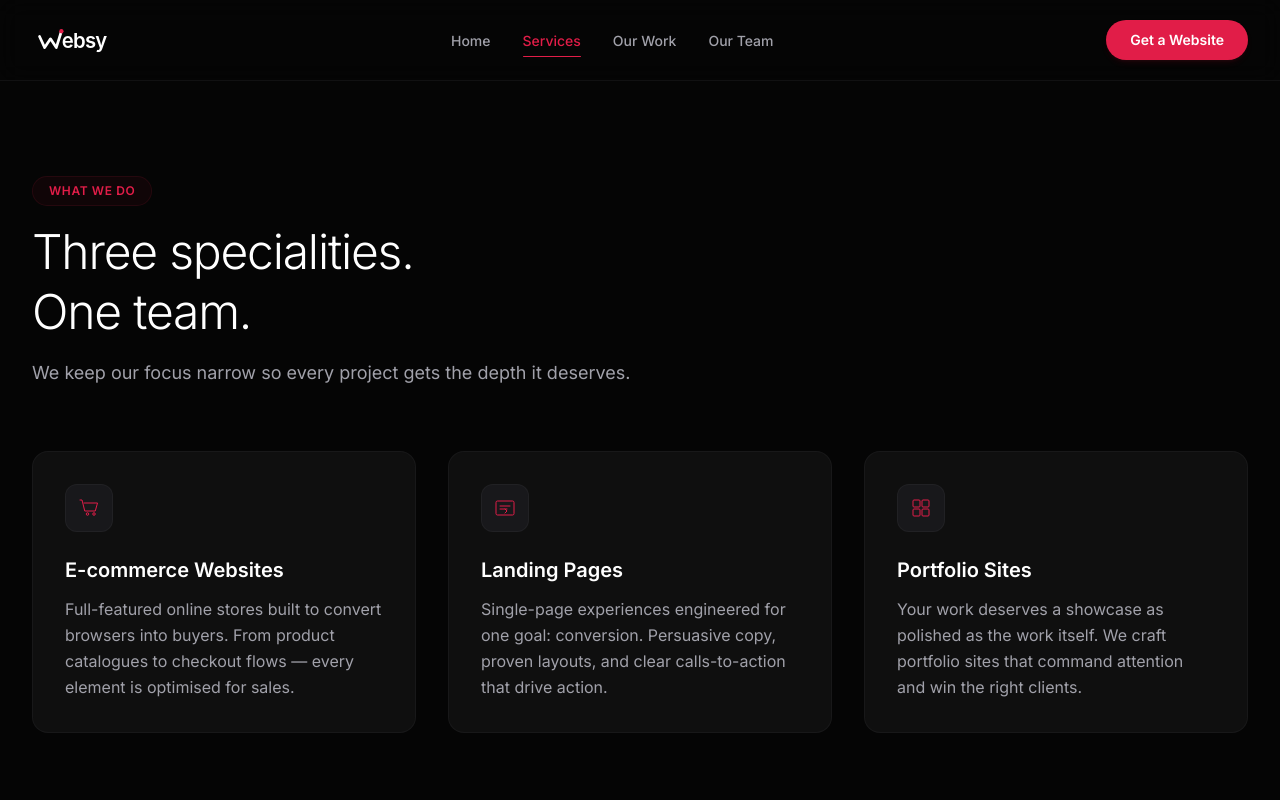
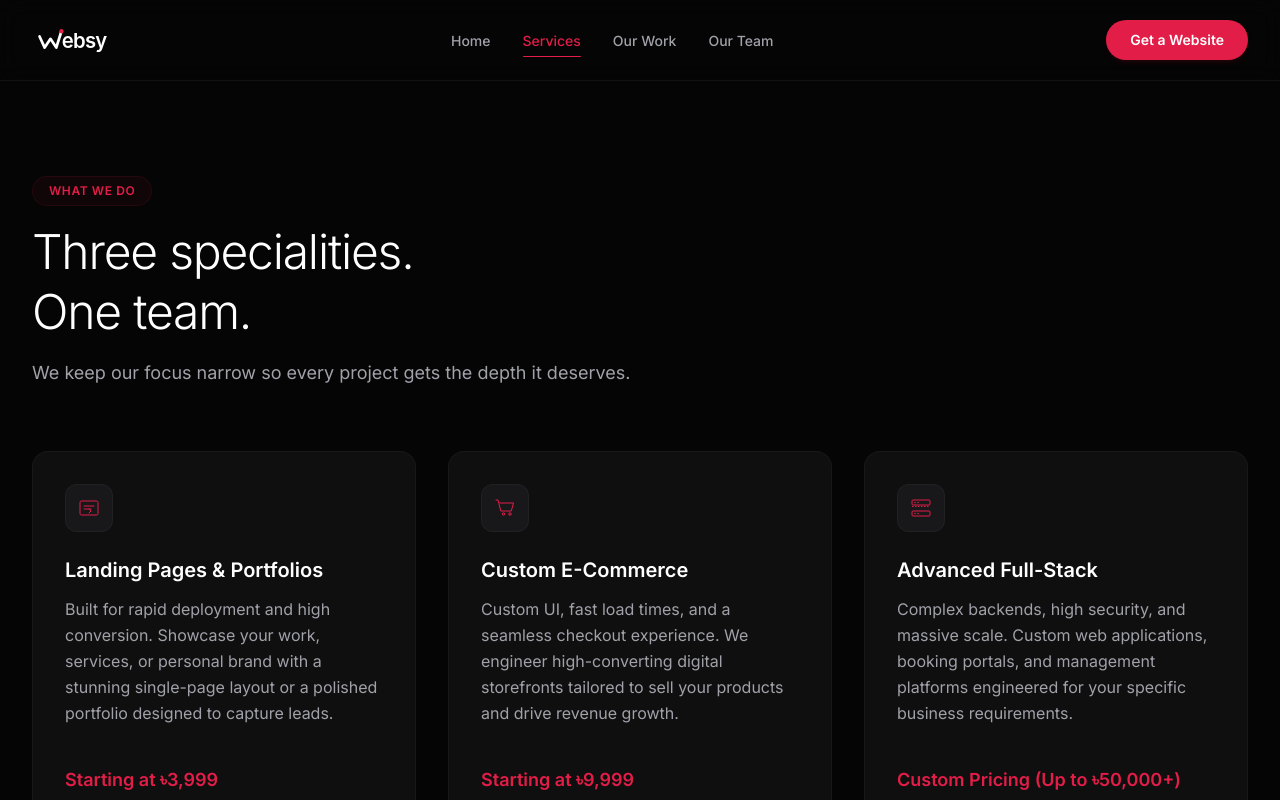
Before and after one commit to mahunn/Websy-Agentic, a Next.js app: page /services in a window 1280 px wide. Shown: the top 800 px of the page. Built offline with nearby package versions, Linux system fonts and the light colour scheme.

Commit message:
Update BDT pricing anchors on services and add budget dropdown to contact page

```diff
--- a/app/contact/page.tsx
+++ b/app/contact/page.tsx
@@ -8,6 +8,7 @@ export default function Contact() {
     name: '',
     email: '',
     projectType: '',
+    budget: '',
     message: '',
   });
   const [isSubmitting, setIsSubmitting] = useState(false);
@@ -17,7 +18,7 @@ export default function Contact() {
     e.preventDefault();
 
     // Check validation
-    if (!formData.name || !formData.email || !formData.projectType) {
+    if (!formData.name || !formData.email || !formData.projectType || !formData.budget) {
       return;
     }
 
@@ -117,6 +118,34 @@ export default function Contact() {
                 </div>
               </div>
 
+              {/* Project Budget Select */}
+              <div className="flex flex-col gap-2">
+                <label htmlFor="field-budget" className="text-xs font-semibold uppercase tracking-wider text-zinc-300">
+                  Project Budget
+                </label>
+                <div className="relative">
+                  <select
+                    id="field-budget"
+                    required
+                    value={formData.budget}
+                    onChange={(e) => setFormData({ ...formData, budget: e.target.value })}
+                    className="w-full bg-[#050505] text-white border border-zinc-800/60 rounded-xl px-4 py-3 min-h-[46px] appearance-none transition-all duration-200 focus:outline-none focus:ring-2 focus:ring-primary/20 focus:border-primary"
+                  >
+                    <option value="" disabled>Select a budget tier…</option>
+                    <option value="under-5k">Less than ৳5,000 (Landing Pages)</option>
+                    <option value="10k-20k">৳10,000 - ৳20,000 (Standard E-Commerce)</option>
+                    <option value="20k-50k">৳20,000 - ৳50,000 (Advanced E-Commerce)</option>
+                    <option value="50k-plus">৳50,000+ (Enterprise Custom)</option>
+                  </select>
+                  {/* Select arrow indicator */}
+                  <div className="absolute right-4 top-1/2 -translate-y-1/2 pointer-events-none text-zinc-500" aria-hidden="true">
+                    <svg className="w-4 h-4" fill="none" stroke="currentColor" strokeWidth="2" viewBox="0 0 24 24">
+                      <path strokeLinecap="round" strokeLinejoin="round" d="M19 9l-7 7-7-7" />
+                    </svg>
+                  </div>
+                </div>
+              </div>
+
               {/* Message Field */}
               <div className="flex flex-col gap-2">
                 <label htmlFor="field-message" className="text-xs font-semibold uppercase tracking-wider text-zinc-300">
@@ -158,7 +187,7 @@ export default function Contact() {
               </p>
               <button
                 onClick={() => {
-                  setFormData({ name: '', email: '', projectType: '', message: '' });
+                  setFormData({ name: '', email: '', projectType: '', budget: '', message: '' });
                   setIsSuccess(false);
                 }}
                 className="inline-flex items-center justify-center bg-transparent hover:bg-white/5 border border-zinc-800 text-white text-xs font-semibold py-2.5 px-6 rounded-full transition-colors duration-200"
--- a/app/services/page.tsx
+++ b/app/services/page.tsx
@@ -24,7 +24,28 @@ export default function Services() {
         {/* 3-Column Services Grid */}
         <div className="grid grid-cols-1 md:grid-cols-3 gap-8" role="list" aria-label="Services offered">
 
-          {/* Card 1: E-commerce */}
+          {/* Card 1: Landing Pages & Portfolios */}
+          <article
+            className="group flex flex-col items-start bg-[#0f0f0f] border border-zinc-800/40 rounded-2xl p-8 hover:border-primary/25 hover:shadow-lg hover:shadow-primary/5 transition-all duration-300"
+            role="listitem"
+          >
+            <div className="w-12 h-12 rounded-xl flex items-center justify-center bg-zinc-900 border border-zinc-800/60 mb-6 text-primary group-hover:scale-105 transition-transform duration-200">
+              <svg className="w-6 h-6" viewBox="0 0 48 48" fill="none" aria-hidden="true" xmlns="http://www.w3.org/2000/svg">
+                <rect x="6" y="10" width="36" height="28" rx="3" stroke="currentColor" strokeWidth="2" />
+                <path d="M14 20h20M14 26h14" stroke="currentColor" strokeWidth="2" strokeLinecap="round" />
+                <path d="M24 34l4-4-4-4" stroke="currentColor" strokeWidth="2" strokeLinecap="round" strokeLinejoin="round" />
+              </svg>
+            </div>
+            <h2 className="text-xl font-semibold text-white mb-3">Landing Pages &amp; Portfolios</h2>
+            <p className="text-sm md:text-base text-zinc-400 leading-relaxed mb-6 flex-grow">
+              Built for rapid deployment and high conversion. Showcase your work, services, or personal brand with a stunning single-page layout or a polished portfolio designed to capture leads.
+            </p>
+            <div className="text-lg font-semibold text-primary mt-auto pt-4">
+              Starting at ৳3,999
+            </div>
+          </article>
+
+          {/* Card 2: Custom E-Commerce */}
           <article
             className="group flex flex-col items-start bg-[#0f0f0f] border border-zinc-800/40 rounded-2xl p-8 hover:border-primary/25 hover:shadow-lg hover:shadow-primary/5 transition-all duration-300"
             role="listitem"
@@ -36,53 +57,38 @@ export default function Services() {
                 <circle cx="34" cy="36" r="2.5" stroke="currentColor" strokeWidth="2" />
               </svg>
             </div>
-            <h2 className="text-xl font-semibold text-white mb-3">E-commerce Websites</h2>
-            <p className="text-sm md:text-base text-zinc-400 leading-relaxed">
-              Full-featured online stores built to convert browsers into buyers.
-              From product catalogues to checkout flows — every element is
-              optimised for sales.
+            <h2 className="text-xl font-semibold text-white mb-3">Custom E-Commerce</h2>
+            <p className="text-sm md:text-base text-zinc-400 leading-relaxed mb-6 flex-grow">
+              Custom UI, fast load times, and a seamless checkout experience. We engineer high-converting digital storefronts tailored to sell your products and drive revenue growth.
             </p>
+            <div className="text-lg font-semibold text-primary mt-auto pt-4">
+              Starting at ৳9,999
+            </div>
           </article>
 
-          {/* Card 2: Landing Pages */}
+          {/* Card 3: Advanced/Full-Stack Applications */}
           <article
             className="group flex flex-col items-start bg-[#0f0f0f] border border-zinc-800/40 rounded-2xl p-8 hover:border-primary/25 hover:shadow-lg hover:shadow-primary/5 transition-all duration-300"
             role="listitem"
           >
             <div className="w-12 h-12 rounded-xl flex items-center justify-center bg-zinc-900 border border-zinc-800/60 mb-6 text-primary group-hover:scale-105 transition-transform duration-200">
               <svg className="w-6 h-6" viewBox="0 0 48 48" fill="none" aria-hidden="true" xmlns="http://www.w3.org/2000/svg">
-                <rect x="6" y="10" width="36" height="28" rx="3" stroke="currentColor" strokeWidth="2" />
-                <path d="M14 20h20M14 26h14" stroke="currentColor" strokeWidth="2" strokeLinecap="round" />
-                <path d="M24 34l4-4-4-4" stroke="currentColor" strokeWidth="2" strokeLinecap="round" strokeLinejoin="round" />
+                <rect x="6" y="8" width="36" height="10" rx="2" stroke="currentColor" strokeWidth="2" />
+                <rect x="6" y="30" width="36" height="10" rx="2" stroke="currentColor" strokeWidth="2" />
+                <circle cx="12" cy="13" r="1.5" fill="currentColor" />
+                <circle cx="12" cy="35" r="1.5" fill="currentColor" />
+                <circle cx="18" cy="13" r="1.5" fill="currentColor" />
+                <circle cx="18" cy="35" r="1.5" fill="currentColor" />
+                <path d="M6 21h36" stroke="currentColor" strokeWidth="2" strokeDasharray="3 3" />
               </svg>
             </div>
-            <h2 className="text-xl font-semibold text-white mb-3">Landing Pages</h2>
-            <p className="text-sm md:text-base text-zinc-400 leading-relaxed">
-              Single-page experiences engineered for one goal: conversion.
-              Persuasive copy, proven layouts, and clear calls-to-action
-              that drive action.
+            <h2 className="text-xl font-semibold text-white mb-3">Advanced Full-Stack</h2>
+            <p className="text-sm md:text-base text-zinc-400 leading-relaxed mb-6 flex-grow">
+              Complex backends, high security, and massive scale. Custom web applications, booking portals, and management platforms engineered for your specific business requirements.
             </p>
-          </article>
-
-          {/* Card 3: Portfolios */}
-          <article
-            className="group flex flex-col items-start bg-[#0f0f0f] border border-zinc-800/40 rounded-2xl p-8 hover:border-primary/25 hover:shadow-lg hover:shadow-primary/5 transition-all duration-300"
-            role="listitem"
-          >
-            <div className="w-12 h-12 rounded-xl flex items-center justify-center bg-zinc-900 border border-zinc-800/60 mb-6 text-primary group-hover:scale-105 transition-transform duration-200">
-              <svg className="w-6 h-6" viewBox="0 0 48 48" fill="none" aria-hidden="true" xmlns="http://www.w3.org/2000/svg">
-                <rect x="8" y="8" width="14" height="14" rx="2" stroke="currentColor" strokeWidth="2" />
-                <rect x="26" y="8" width="14" height="14" rx="2" stroke="currentColor" stroke-width="2" />
-                <rect x="8" y="26" width="14" height="14" rx="2" stroke="currentColor" stroke-width="2" />
-                <rect x="26" y="26" width="14" height="14" rx="2" stroke="currentColor" stroke-width="2" />
-              </svg>
+            <div className="text-lg font-semibold text-primary mt-auto pt-4">
+              Custom Pricing (Up to ৳50,000+)
             </div>
-            <h2 className="text-xl font-semibold text-white mb-3">Portfolio Sites</h2>
-            <p className="text-sm md:text-base text-zinc-400 leading-relaxed">
-              Your work deserves a showcase as polished as the work itself.
-              We craft portfolio sites that command attention and win
-              the right clients.
-            </p>
           </article>
 
         </div>
```
